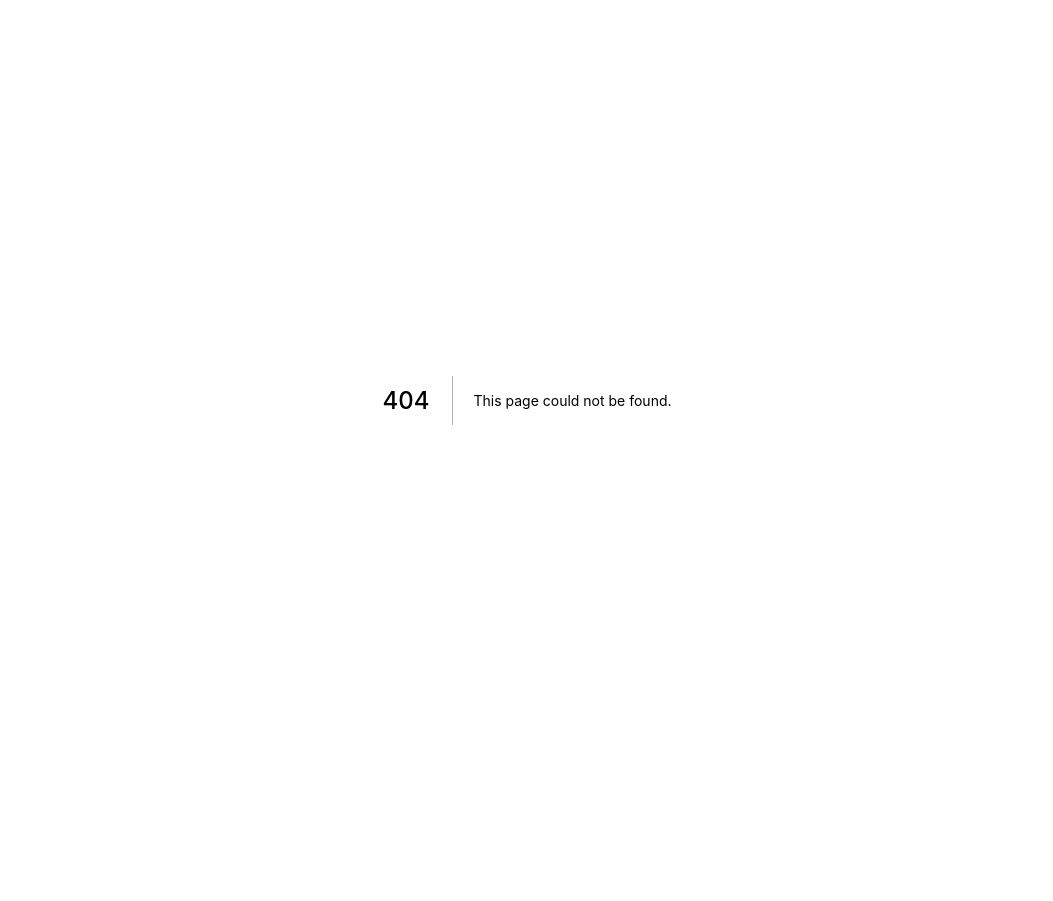
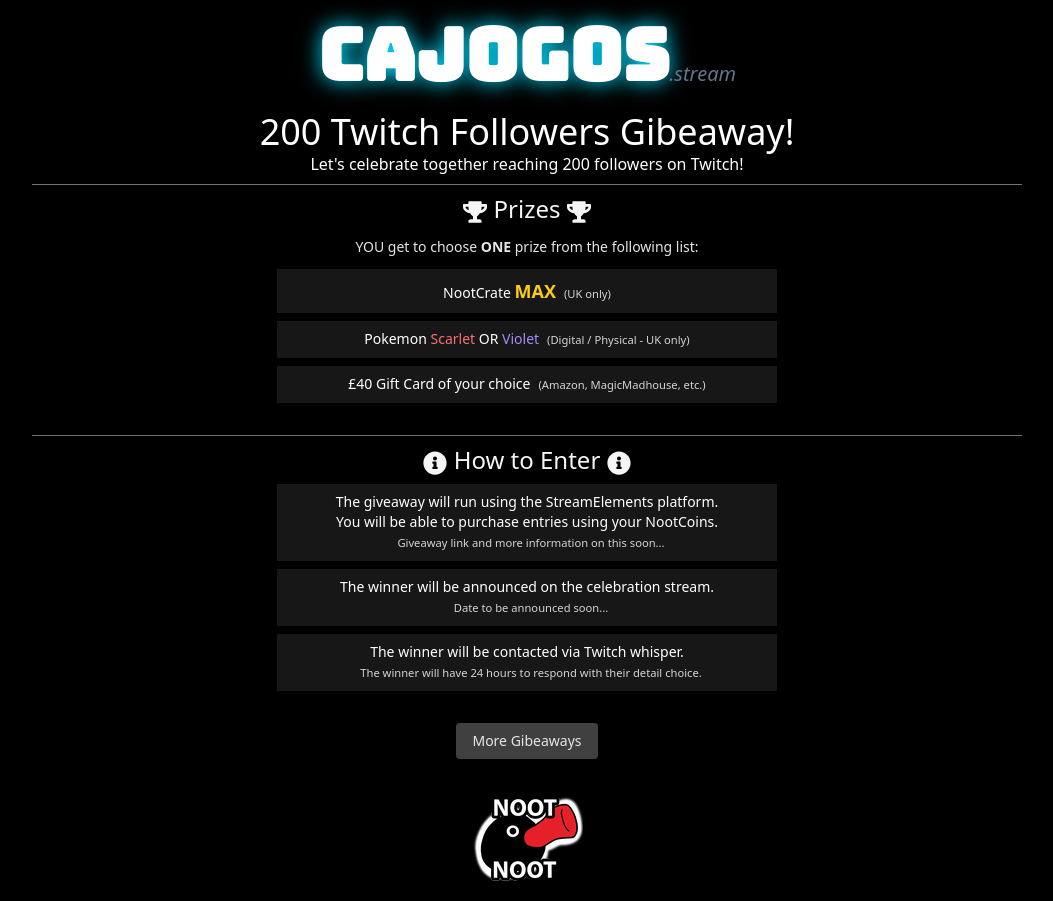
Before and after one commit to mattou07/cajogos.stream, a Next.js app: page /gibeaway/200-followers in a window 1280 px wide. Before the commit this address had no page. Shown: the whole page, without its empty margins (113-1166 px from the left). Before the commit the page ends 800 px from the top, so only its background shows below. Built offline with nearby package versions, Linux system fonts and the light colour scheme.

Commit message:
Gibeaways: 200 twitch followers page

```diff
--- /dev/null
+++ b/pages/gibeaway/200-followers.jsx
@@ -0,0 +1,86 @@
+import Head from 'next/head';
+import Link from 'next/link';
+import { FaInfoCircle, FaTrophy } from 'react-icons/fa';
+import Logo from '../../components/Logo';
+import Noot from '../../components/Noot';
+import Style from '../../styles/Gibeaways.module.scss';
+
+export default function Gibeaway200Followers()
+{
+    return (
+        <>
+
+            <Head>
+                <title>CAJOGOS 200 Twitch Followers Gibeaway! NOOT NOOT!</title>
+            </Head>
+
+            <div className={Style.page}>
+
+                <Link href="/">
+                    <Logo />
+                </Link>
+
+                <h1 className={Style.title}>200 Twitch Followers Gibeaway!</h1>
+
+                <p>Let's celebrate together reaching 200 followers on Twitch!</p>
+
+                <div className={Style.section}>
+                    <h2 className={Style.subtitle}>
+                        <FaTrophy className="inline" /> Prizes <FaTrophy className="inline" />
+                    </h2>
+                    <p className="text-sm my-3 text-neutral-200">YOU get to choose <strong>ONE</strong> prize from the following list:</p>
+                    <ul className={Style.details}>
+                        <li className={Style.detail}>
+                            NootCrate <span className="text-yellow-400 text-lg font-bold">MAX</span>
+                            <small>(UK only)</small>
+                        </li>
+                        <li className={Style.detail}>
+                            Pokemon <span className="text-red-400">Scarlet</span> OR <span className="text-violet-400">Violet</span>
+                            <small>(Digital / Physical - UK only)</small>
+                        </li>
+                        <li className={Style.detail}>
+                            £40 Gift Card of your choice
+                            <small>(Amazon, MagicMadhouse, etc.)</small>
+                        </li>
+                    </ul>
+                </div>
+
+                <div className={Style.section}>
+                    <h2 className={Style.subtitle}>
+                        <FaInfoCircle className="inline" /> How to Enter <FaInfoCircle className="inline" />
+                    </h2>
+
+                    <ul className={Style.details}>
+                        <li className={Style.detail}>
+                            The giveaway will run using the StreamElements platform.<br />
+                            You will be able to purchase entries using your NootCoins.<br />
+                            <small>Giveaway link and more information on this soon...</small>
+                        </li>
+                        <li className={Style.detail}>
+                            The winner will be announced on the celebration stream.<br />
+                            <small>Date to be announced soon...</small>
+                        </li>
+                        <li className={Style.detail}>
+                            The winner will be contacted via Twitch whisper.<br />
+                            <small>The winner will have 24 hours to respond with their detail choice.</small>
+                        </li>
+                    </ul>
+
+                </div>
+
+                <div className="text-center text-sm text-neutral-300 my-2">
+                    <Link href="/gibeaway">
+                        <button className={Style.button}>
+                            More Gibeaways
+                        </button>
+                    </Link>
+                </div>
+
+                <div className="mt-4">
+                    <Noot />
+                </div>
+
+            </div>
+        </>
+    );
+}
--- /dev/null
+++ b/pages/gibeaway/index.jsx
@@ -0,0 +1,31 @@
+import Link from 'next/link';
+import { FaArrowRight } from 'react-icons/fa';
+import Logo from '../../components/Logo';
+
+export default function GibeawayIndex()
+{
+    return (
+        <div className="text-center h-screen flex flex-col justify-center">
+
+            <Link href="/">
+                <Logo />
+            </Link>
+
+            <h2 className="text-4xl">Gibeaways!</h2>
+
+            <p className="text-sm text-neutral-300">Currently running gibeaways:</p>
+
+            <ul>
+                <li className="my-2">
+                    <Link href="/gibeaway/200-followers">
+                        <a className="text-neutral-200 hover:text-neutral-100 underline">
+                            <FaArrowRight className="inline" /> 200 Followers
+                        </a>
+                    </Link>
+                </li>
+            </ul>
+
+
+        </div>
+    )
+}
--- /dev/null
+++ b/styles/Gibeaways.module.scss
@@ -0,0 +1,37 @@
+.page {
+    @apply text-center h-screen flex flex-col mx-auto;
+    max-width: 990px;
+
+    .title {
+        @apply text-4xl;
+    }
+
+    .subtitle {
+        @apply text-2xl text-neutral-100;
+    }
+
+    .section {
+        @apply my-2 py-2 border-t border-neutral-500;
+    }
+
+    .button {
+        @apply bg-neutral-700 hover:bg-neutral-600 text-neutral-200 hover:text-neutral-100;
+        @apply px-4 py-2 rounded;
+    }
+
+    $boxed-width: 500px;
+
+    .details {
+        @apply mx-auto text-sm;
+        max-width: $boxed-width;
+
+        .detail {
+            @apply bg-neutral-900 p-2 my-2 cursor-default;
+            @apply hover:bg-neutral-800;
+
+            small {
+                @apply text-neutral-300 ml-2;
+            }
+        }
+    }
+}
```
